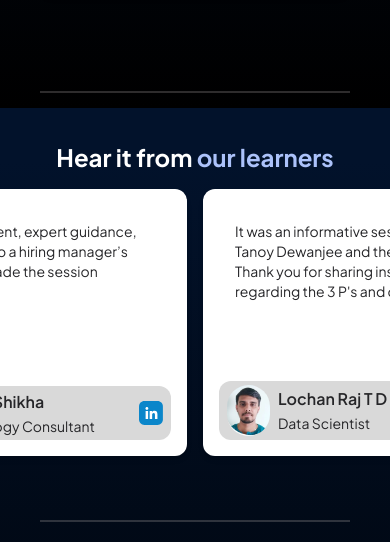
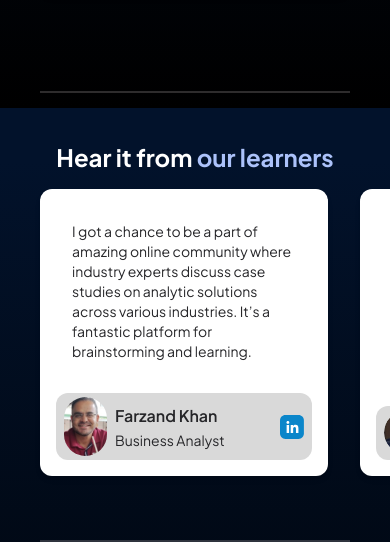
Before and after one commit to descipr/descipr, a Next.js app: page / in a window 390 px wide. Shown: the part 1580-2122 px from the top of the page. Built offline with nearby package versions, Linux system fonts and the light colour scheme.

Commit message:
(fix): carousel

```diff
--- a/app/globals.css
+++ b/app/globals.css
@@ -19,7 +19,7 @@ body,
 }
 
 .section-style {
-  @apply container mx-auto px-4 py-4 md:py-8 flex flex-col items-center space-y-4 md:space-y-16;
+  @apply container mx-auto px-4 py-4 md:py-8 flex flex-col space-y-4 md:space-y-16;
 }
 
 .box-shadow {
--- a/components/Learning.tsx
+++ b/components/Learning.tsx
@@ -59,7 +59,7 @@ const Learning = ({ courseDetails }: LearningProps) => {
   };
 
   return (
-    <section className="section-style">
+    <section className="section-style items-center">
       <h2 className="heading text-white">
         What Will<span className="text-blue-Textprimary"> You Learn</span>
       </h2>
@@ -68,7 +68,7 @@ const Learning = ({ courseDetails }: LearningProps) => {
         onClick={handleDownloadClick}
         className="flex items-center px-4 py-2 space-x-2 text-white bg-[#ACC2FA] hover:bg-blue-500 rounded-xl shadow-md box-shadow"
       >
-        <span className="flex items-center justify-center text-black-primary text-center font-bold text-lg">
+        <span className="flex items-center  justify-center text-black-primary text-center font-bold text-lg">
           Download Detailed Curriculum and Course Timelines
         </span>
         <Image
--- a/components/ui/MobileTestimonialCarousel.tsx
+++ b/components/ui/MobileTestimonialCarousel.tsx
@@ -6,46 +6,22 @@ import { testimonials } from "@/constants";
 
 const MobileTestimonialCarousel: React.FC = () => {
   const carouselRef = useRef<HTMLDivElement>(null);
-  const [contentWidth, setContentWidth] = useState(0);
+  const [width, setWidth] = useState(0);
 
-  // Function to update content width
-  const updateWidth = () => {
+  useEffect(() => {
     if (carouselRef.current) {
-      // Calculate the total width of the content
       const totalWidth = carouselRef.current.scrollWidth;
       const visibleWidth = carouselRef.current.offsetWidth;
-      let calculatedContentWidth = totalWidth - visibleWidth;
-
-      // If the calculated width is 0 or negative, fallback to testimonials.length * 320
-      if (calculatedContentWidth <= 0) {
-        calculatedContentWidth = testimonials.length * 320 - visibleWidth;
+      setWidth(totalWidth - visibleWidth);
+      console.log(width)
     }
-
-      setContentWidth(calculatedContentWidth > 0 ? calculatedContentWidth : 0);
-    }
-  };
-
-  useEffect(() => {
-    // Initial call to set content width
-    updateWidth();
-
-    // Update width on resize
-    window.addEventListener("resize", updateWidth);
-    return () => window.removeEventListener("resize", updateWidth);
   }, []);
 
   return (
-    <div className="text-white">
-      <div className="container mx-auto px-4">
-        <motion.div
-          ref={carouselRef}
-          className="flex space-x-4" // Added space between items
-          drag="x"
-          dragConstraints={{ right: 0, left: -contentWidth }}
-          style={{ touchAction: "pan-x" }} // Ensures it is draggable on touch devices
-        >
-          {testimonials.map((testimonial, index) => (
-            <div key={index} className="w-80 flex-shrink-0">
+    <motion.div ref={carouselRef} whileTap={{ cursor: "grabbing" }} >
+      <motion.div drag="x" dragConstraints={{ right: 0, left: -(width) }} className="flex">
+        {testimonials.map((testimonial, i) => (
+          <div key={i} className="flex-shrink-0 w-80 px-4">
             <TestimonialCard
               profilePic={testimonial.profilePic}
               name={testimonial.name}
@@ -56,8 +32,7 @@ const MobileTestimonialCarousel: React.FC = () => {
           </div>
         ))}
       </motion.div>
-      </div>
-    </div>
+    </motion.div>
   );
 };
 
```
Lines whose indentation alone changed are shown as unchanged.
